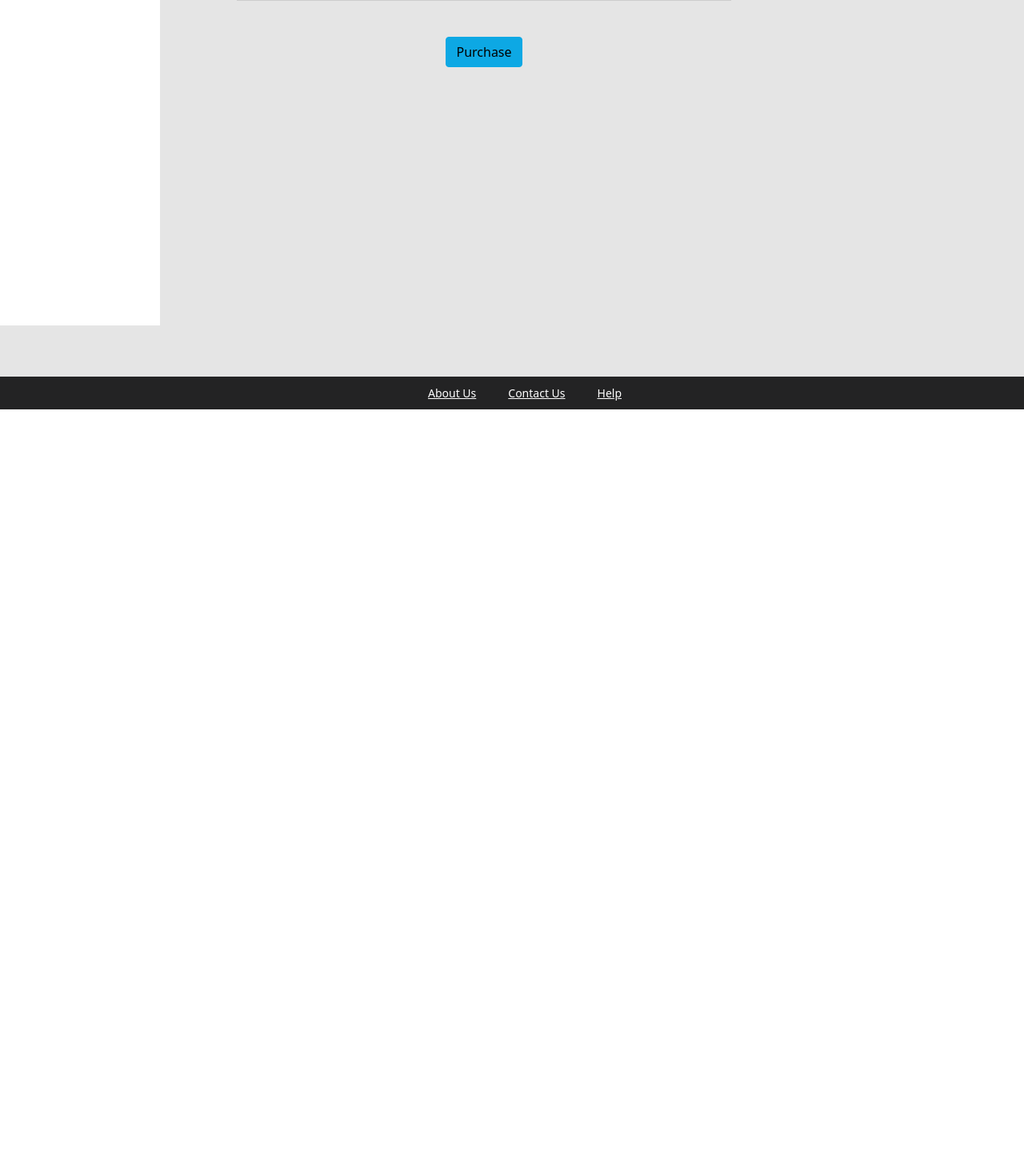
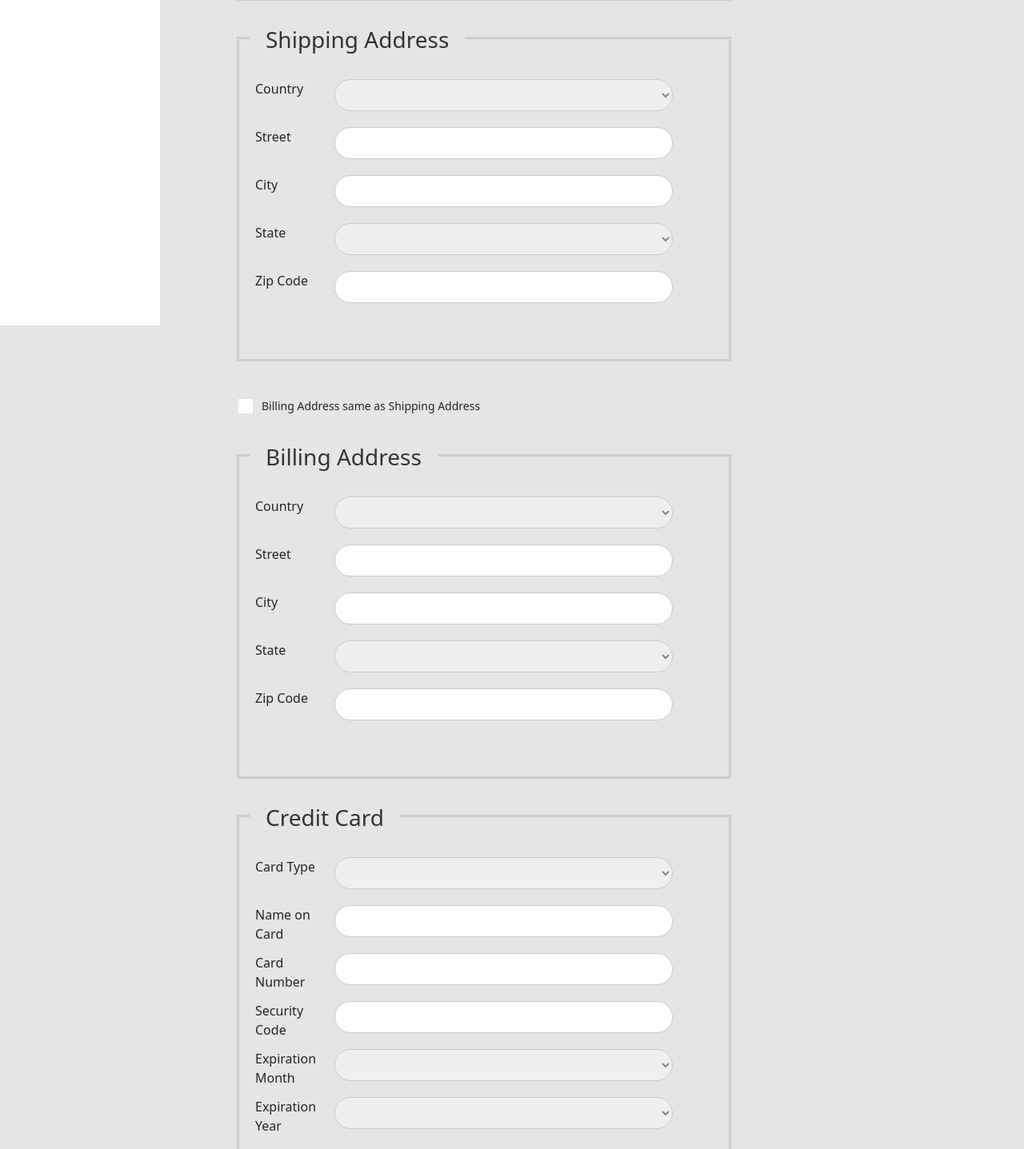
Before and after one commit to frizio/demo-chad-angular-springboot, an Angular app in the folder ecommerce-frontend/: page /checkout in a window 1280 px wide. Shown: the part 393-1830 px from the top of the page at 80% size. Before the commit the page ends 921 px from the top, so only its background shows below. Built offline with nearby package versions, Linux system fonts and the light colour scheme; no server answers.

Commit message:
Complete Checkout form

```diff
--- a/ecommerce-frontend/src/app/components/checkout/checkout.component.html
+++ b/ecommerce-frontend/src/app/components/checkout/checkout.component.html
@@ -30,6 +30,169 @@
                   </div>
               </div>
           </div>
+          <!-- shipping Address -->
+          <div formGroupName="shippingAddress" class="form-area">
+            <h3>Shipping Address</h3>
+            <div class="row">
+                <div class="col-md-2"> <label>Country</label></div>
+                <div class="col-md-9">
+                    <div class="input-space">
+                        <select formControlName="country">
+                            <option>TO DO</option>
+                        </select>
+                    </div>
+                </div>
+            </div>
+            <div class="row">
+                <div class="col-md-2"> <label>Street</label></div>
+                <div class="col-md-9">
+                    <div class="input-space">
+                        <input formControlName="street" type="text">
+                    </div>
+                </div>
+            </div>
+            <div class="row">
+                <div class="col-md-2"> <label>City</label></div>
+                <div class="col-md-9">
+                    <div class="input-space">
+                        <input formControlName="city" type="text">
+                    </div>
+                </div>
+            </div>
+            <div class="row">
+                <div class="col-md-2"> <label>State</label></div>
+                <div class="col-md-9">
+                    <div class="input-space">
+                        <select formControlName="state">
+                            <option>TO DO</option>
+                        </select>
+                    </div>
+                </div>
+            </div>
+            <div class="row">
+                <div class="col-md-2"> <label>Zip Code</label></div>
+                <div class="col-md-9">
+                    <div class="input-space">
+                        <input formControlName="zipCode" type="text">
+                    </div>
+                </div>
+            </div>
+        </div>
+        <!-- Add check box to copy shipping to billing -->
+        <div class="input-space">
+            <label class="au-checkbox">
+                <input type="checkbox" (change)="copyShippingAddressToBillingAddress($event)">
+                <span class="au-checkmark"></span>Billing Address same as Shipping Address
+            </label>
+        </div>
+        <!-- Billing Address -->
+        <div formGroupName="billingAddress" class="form-area">
+            <h3>Billing Address</h3>
+            <div class="row">
+                <div class="col-md-2"> <label>Country</label></div>
+                <div class="col-md-9">
+                    <div class="input-space">
+                        <select formControlName="country">
+                            <option>TO DO</option>
+                        </select>
+                    </div>
+                </div>
+            </div>
+            <div class="row">
+                <div class="col-md-2"> <label>Street</label></div>
+                <div class="col-md-9">
+                    <div class="input-space">
+                        <input formControlName="street" type="text">
+                    </div>
+                </div>
+            </div>
+            <div class="row">
+                <div class="col-md-2"> <label>City</label></div>
+                <div class="col-md-9">
+                    <div class="input-space">
+                        <input formControlName="city" type="text">
+                    </div>
+                </div>
+            </div>
+            <div class="row">
+                <div class="col-md-2"> <label>State</label></div>
+                <div class="col-md-9">
+                    <div class="input-space">
+                        <select formControlName="state">
+                            <option>TO DO</option>
+                        </select>
+                    </div>
+                </div>
+            </div>
+            <div class="row">
+                <div class="col-md-2"> <label>Zip Code</label></div>
+                <div class="col-md-9">
+                    <div class="input-space">
+                        <input formControlName="zipCode" type="text">
+                    </div>
+                </div>
+            </div>
+        </div>
+        <!-- Credit Card -->
+        <div formGroupName="creditCard" class="form-area">
+            <h3>Credit Card</h3>
+            <div class="row">
+                <div class="col-md-2"> <label>Card Type</label></div>
+                <div class="col-md-9">
+                    <div class="input-space">
+                        <select formControlName="cardType">
+                            <option>Visa</option>
+                            <option>Mastercard</option>
+                        </select>
+                    </div>
+                </div>
+            </div>
+            <div class="row">
+                <div class="col-md-2"> <label>Name on Card</label></div>
+                <div class="col-md-9">
+                    <div class="input-space">
+                        <input formControlName="nameOnCard" type="text">
+                    </div>
+                </div>
+            </div>
+            <div class="row">
+                <div class="col-md-2"> <label>Card Number</label></div>
+                <div class="col-md-9">
+                    <div class="input-space">
+                        <input formControlName="cardNumber" type="text">
+                    </div>
+                </div>
+            </div>
+            <div class="row">
+                <div class="col-md-2"> <label>Security Code</label></div>
+                <div class="col-md-9">
+                    <div class="input-space">
+                        <input formControlName="securityCode" type="text">
+                    </div>
+                </div>
+            </div>
+            <div class="row">
+                <div class="col-md-2"> <label>Expiration Month</label></div>
+                <div class="col-md-9">
+                    <div class="input-space">
+                        <select formControlName="expirationMonth">
+                            <option>TO DO</option>
+                        </select>
+                    </div>
+                </div>
+            </div>
+            <div class="row">
+                <div class="col-md-2"> <label>Expiration Year</label></div>
+                <div class="col-md-9">
+                    <div class="input-space">
+                        <select formControlName="expirationYear">
+                            <option>TO DO</option>
+                        </select>
+                    </div>
+                </div>
+            </div>
+          </div>
+
           <!-- submit button-->
           <div class="text-center">
             <button type="submit" class="btn btn-info">Purchase</button>
--- a/ecommerce-frontend/src/app/components/checkout/checkout.component.ts
+++ b/ecommerce-frontend/src/app/components/checkout/checkout.component.ts
@@ -20,6 +20,28 @@
         firstName: [''],
         lastName: [''],
         email: ['']
+      }),
+      shippingAddress: this.formBuilder.group({
+        street: [''],
+        city: [''],
+        state: [''],
+        country: [''],
+        zipCode: ['']
+      }),
+      billingAddress: this.formBuilder.group({
+        street: [''],
+        city: [''],
+        state: [''],
+        country: [''],
+        zipCode: ['']
+      }),
+      creditCard: this.formBuilder.group({
+        cardType: [''],
+        nameOnCard: [''],
+        cardNumber: [''],
+        securityCode: [''],
+        expirationMonth: [''],
+        expirationYear: ['']
       })
     });
   }
@@ -30,4 +52,14 @@
     console.log("The email address is " + this.checkoutFormGroup.get('customer').value.email);
   }
 
+  copyShippingAddressToBillingAddress(event) {
+    if (event.target.checked) {
+      this.checkoutFormGroup.controls.billingAddress
+            .setValue(this.checkoutFormGroup.controls.shippingAddress.value);
+    }
+    else {
+      this.checkoutFormGroup.controls.billingAddress.reset();
+    }
+  }
+
 }
```
